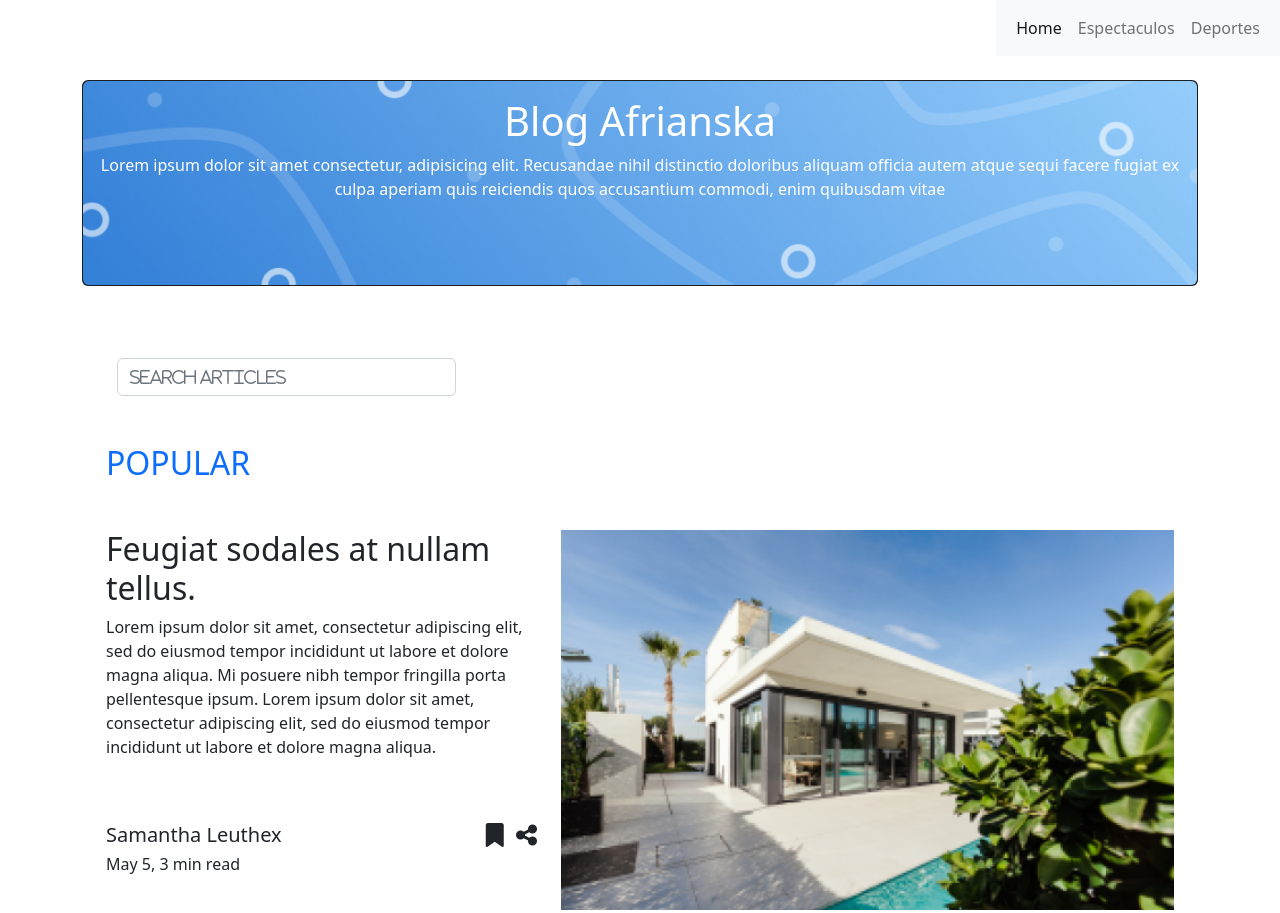
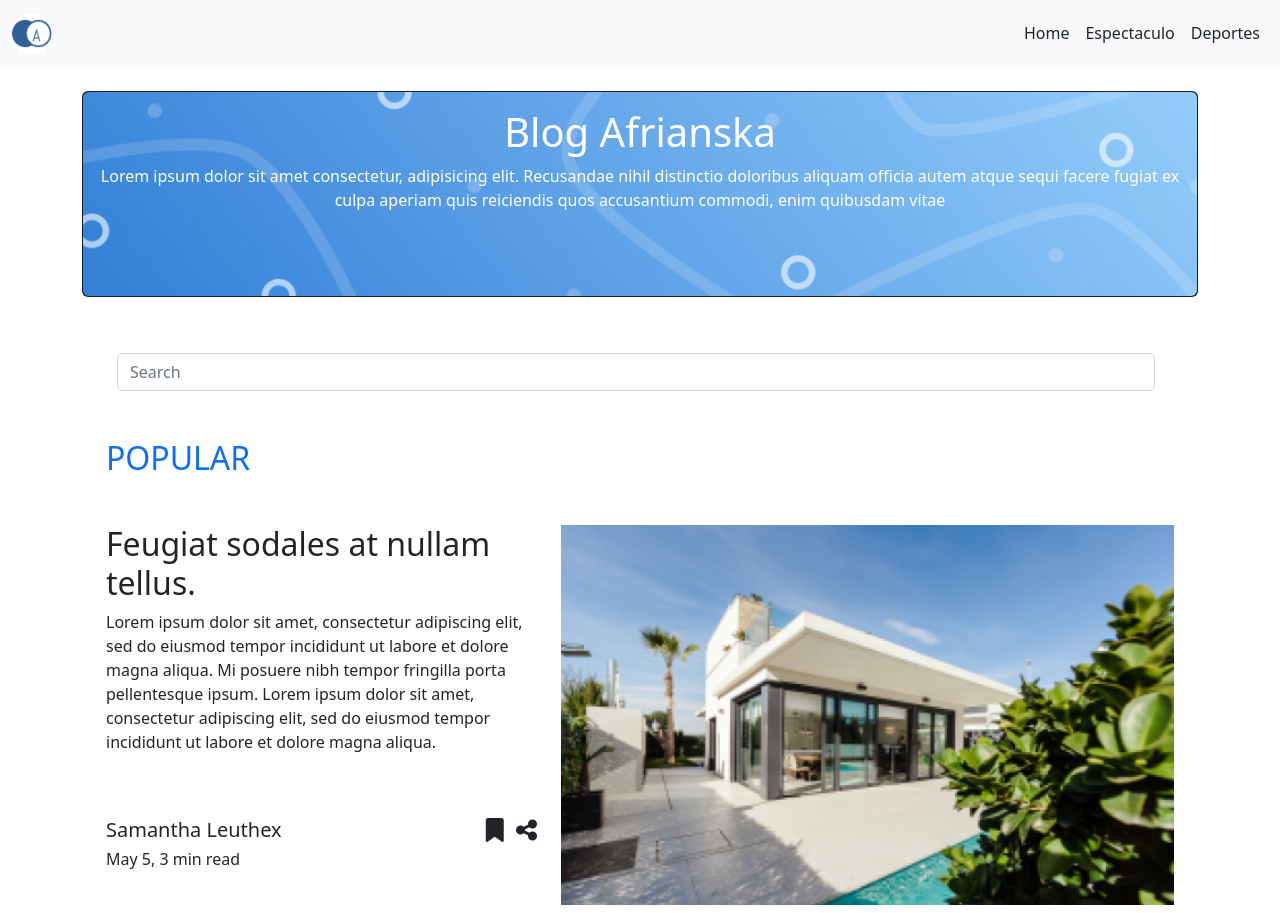
Before and after one commit to JorgeLBravo/Reto-Grupal-3, a plain HTML site: page index.html in a window 1280 px wide. Shown: the top 913 px of the page. Drawn offline with nearby package versions, Linux system fonts and the light colour scheme.

Commit message:
index.html: v1.0.0

```diff
--- a/index.html
+++ b/index.html
@@ -18,34 +18,31 @@
   </head>
 
   <body>
-    <section style="display: flex; justify-content: flex-end">
-      <nav class="navbar navbar-nav ml-auto  navbar-expand-lg bg-light">
+    <header>
+      <nav class="navbar navbar-expand bg-light navbar-dark">
         <div class="container-fluid">
-
-          <button
-            class="navbar-toggler"
-            type="button"
-            data-bs-toggle="collapse"
-            data-bs-target="#navbarNavAltMarkup"
-            aria-controls="navbarNavAltMarkup"
-            aria-expanded="false"
-            aria-label="Toggle navigation"
-          >
-            <span class="navbar-toggler-icon"></span>
-          </button>
-          <div
-            class="collapse navbar-collapse d-flex flex-row-reverse"
-            id="navbarNavAltMarkup"
-          >
-            <div class="navbar-nav">
-              <a class="nav-link active" aria-current="page" href="#">Home</a>
-              <a class="nav-link" href="#">Espectaculos</a>
-              <a class="nav-link" href="#">Deportes</a>
-            </div>
-          </div>
+          <a class="navbar-brand" href="#">
+            <img
+              src="./src/logo.jpg"
+              alt="Avatar Logo"
+              style="width: 40px"
+              class="rounded-pill"
+            />
+          </a>
+          <ul class="nav navbar-nav ml-auto w-100 justify-content-end">
+            <li class="nav-item">
+              <a class="nav-link text-dark" href="#">Home</a>
+            </li>
+            <li class="nav-item">
+              <a class="nav-link text-dark" href="#">Espectaculo</a>
+            </li>
+            <li class="nav-item">
+              <a class="nav-link text-dark" href="#">Deportes</a>
+            </li>
+          </ul>
         </div>
       </nav>
-    </section>
+    </header>
     <br>
     <section>
         <div class="container">
@@ -72,8 +69,8 @@
                   <div class="row">
                     <div class="col-md-12">
                       <div>
-                        <form class="fa fa-search pe-3 tex-light" role="search">
-                          <input class="form-control me-2" type="search" placeholder="Search Articles" aria-label="Search">
+                        <form class="d-flex" role="search">
+                          <input class="form-control me-2" type="search" placeholder="Search" aria-label="Search">
                         </form>
                       </div>
                     </div>
```
